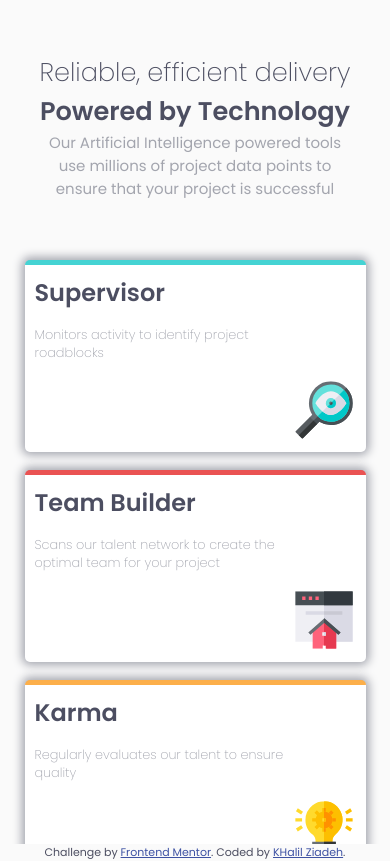
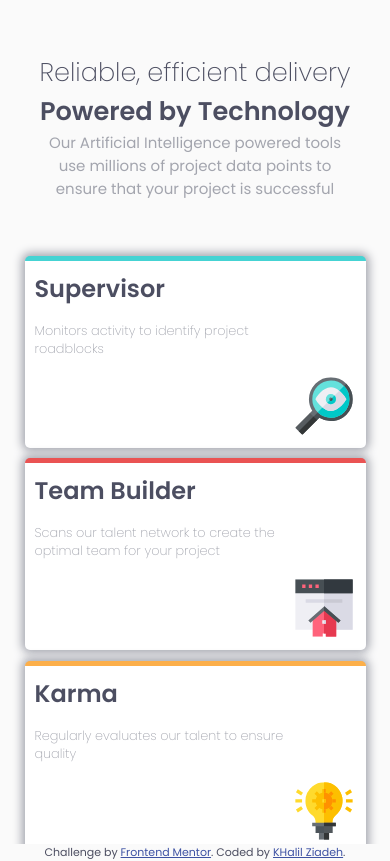
Before and after one commit to KHalilZiadeh/fourcards-challenge, a plain HTML site: page index.html in a window 390 px wide. Drawn offline with Linux system fonts and the light colour scheme.

Commit message:
Column aspect-ratio

```diff
--- a/main.css
+++ b/main.css
@@ -211,7 +211,7 @@ article.right {
 
     .container .column {
         width: 100%;
-        min-height: 205px;
+        aspect-ratio: 16 / 9;
     }
 
     .container:hover article:not(:hover) {
```
